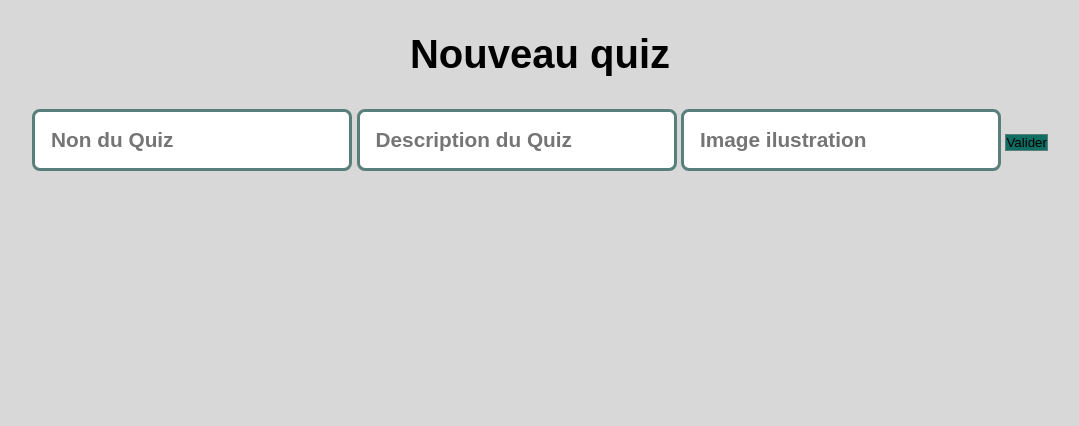
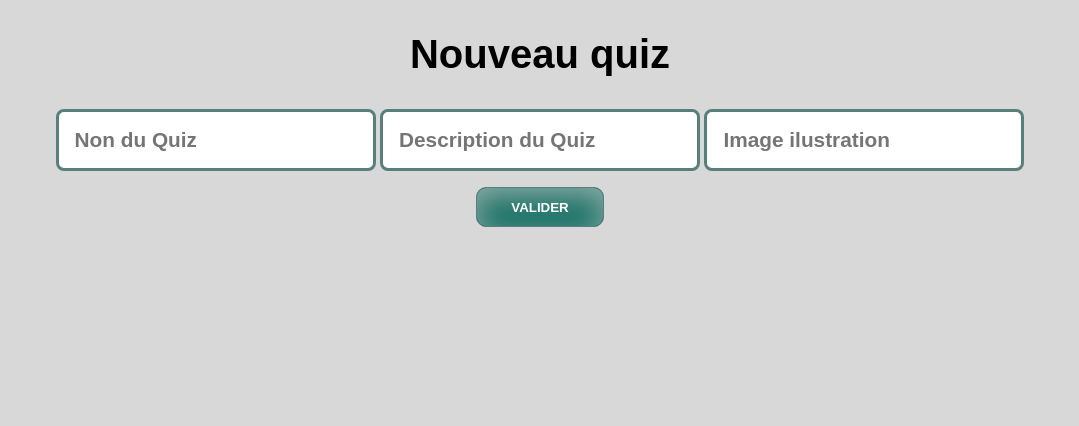
Before and after one commit to sandraMassonF/quiznight, a PHP site: page /page/autor-new-quiz.php in a window 1280 px wide. Shown: the part 128-554 px from the top of the page, without its empty margins (100-1179 px from the left). Run offline with PHP 8.4, Linux system fonts and the light colour scheme.

Commit message:
feat: fix bug css button

```diff
--- a/asset/css/style_autor-page.css
+++ b/asset/css/style_autor-page.css
@@ -25,7 +25,19 @@
   background-color: #0d594f;
   box-shadow: 0px 9px 30px 0px rgba(201, 201, 201, 0.69) inset;
 }
-
+.button {
+  box-shadow: 0px 9px 30px 0px rgba(201, 201, 201, 0.69) inset;
+  color: white;
+  width: 8rem;
+  height: 2.5rem;
+  display: flex;
+  justify-content: center;
+  align-items: center;
+  border-radius: 10px;
+  font-weight: bold;
+  text-transform: uppercase;
+  cursor: pointer;
+}
 /* ---------------  Style de la page ----------------------- */
 .autor-page {
   min-height: 80vh;
```
Also changed, not shown: page/autor-page.php (+0 -39 lines).
